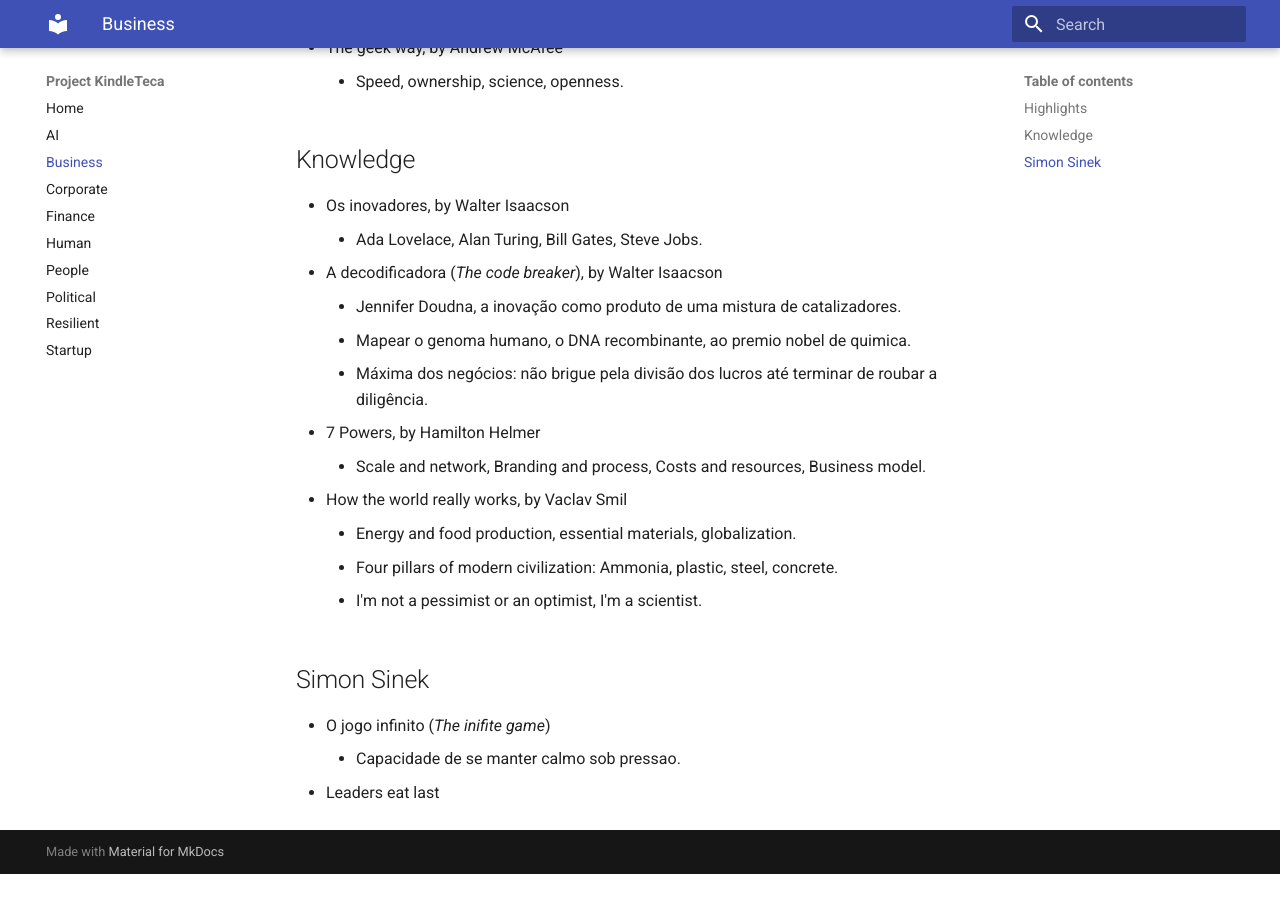
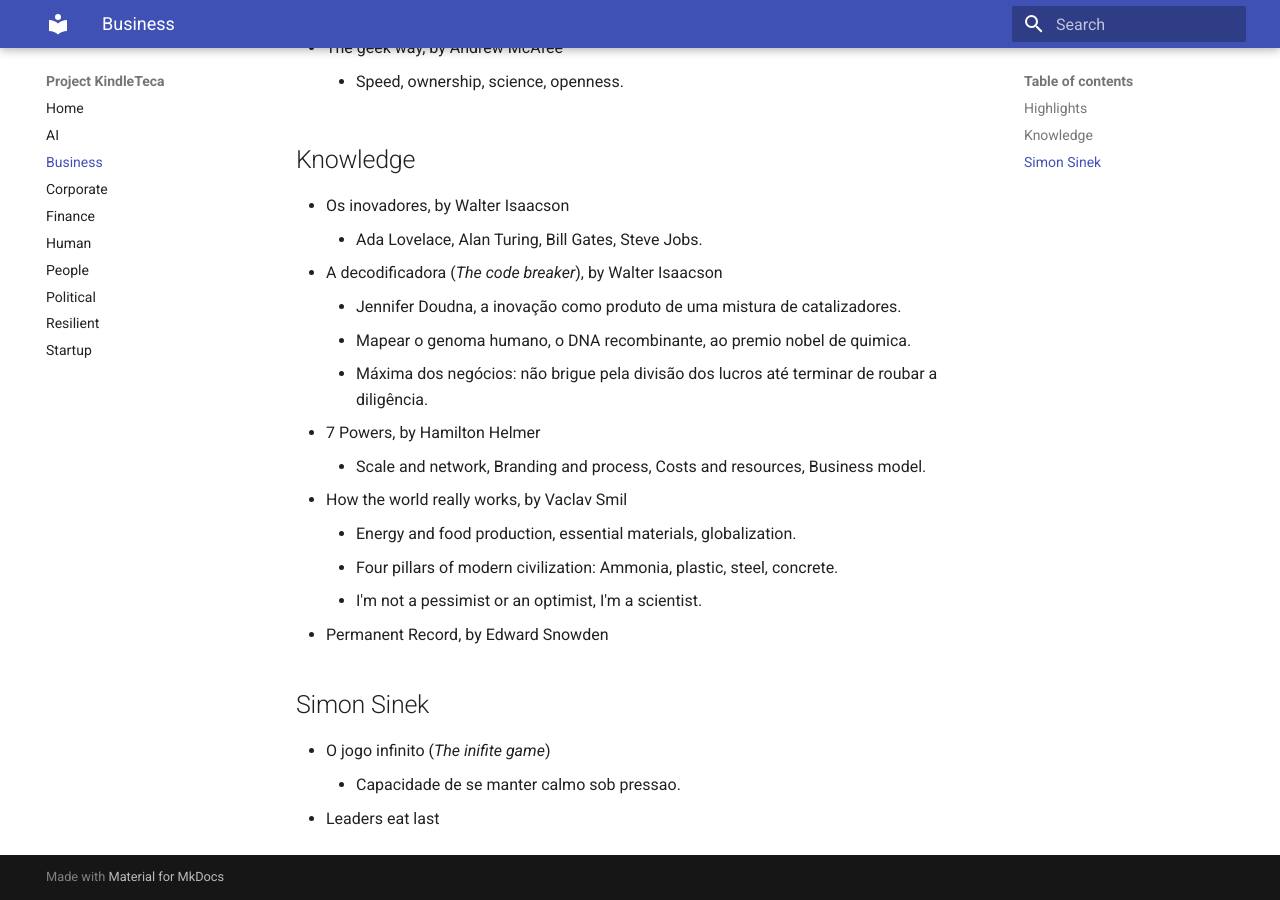
Before and after one commit to renatobrf/kindle-teca, an MkDocs documentation site: the page built from docs/business.md, in a window 1280 px wide and 900 px high, scrolled down 514 px. Built offline with MkDocs 1.6.1 and Material for MkDocs 9.7.7, drawn with Linux system fonts in a browser that asks for light colours; before the commit the page ends 1388 px from its top, so only the background shows below that.

Commit message:
Add book recommendation by Edward Snowden

```diff
--- a/docs/business.md
+++ b/docs/business.md
@@ -23,6 +23,7 @@
     - Energy and food production, essential materials, globalization.
     - Four pillars of modern civilization: Ammonia, plastic, steel, concrete.
     - I'm not a pessimist or an optimist, I'm a scientist.
+- Permanent Record, by Edward Snowden
 
 ## Simon Sinek
 - O jogo infinito (*The inifite game*)
```
